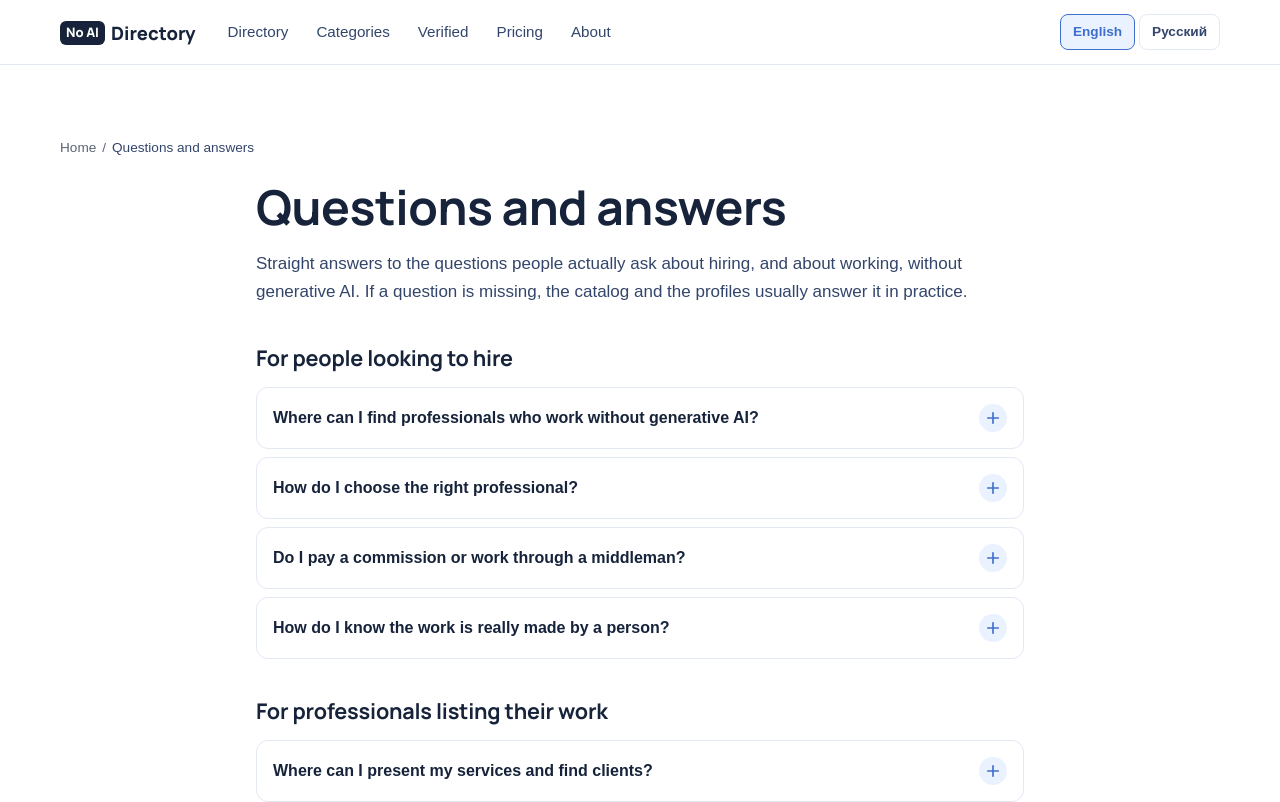
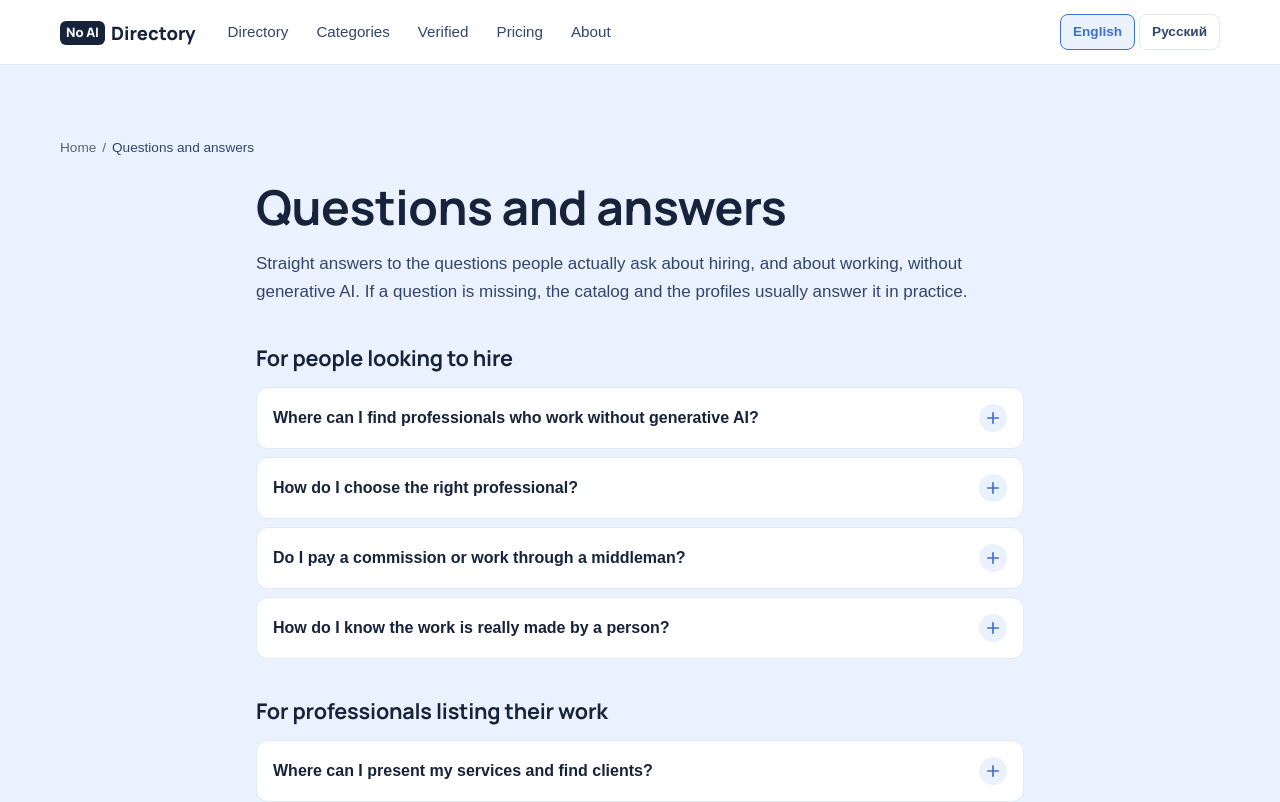
Before and after one commit to dm100usa-oss/no-ai-marketplace, a Next.js app: page /en/faq in a window 1280 px wide. Shown: the top 802 px of the page. Built offline with nearby package versions, Linux system fonts and the light colour scheme; a web font is replaced by a local one.

Commit message:
Add files via upload

```diff
--- a/src/app/[lang]/faq/page.tsx
+++ b/src/app/[lang]/faq/page.tsx
@@ -40,6 +40,10 @@ export default async function FaqPage({
   const professions = getFaqProfessions(locale);
 
   return (
+    // Tinted band behind the whole page: white question cards on white
+    // background gave the page no shape at all. The colour is the same
+    // one the catalog bands use, so nothing new is introduced.
+    <div className="section-brand">
     <div className="container-page section">
       <Breadcrumbs
         lang={locale}
@@ -100,5 +104,6 @@ export default async function FaqPage({
         </div>
       </div>
     </div>
+    </div>
   );
 }
```
